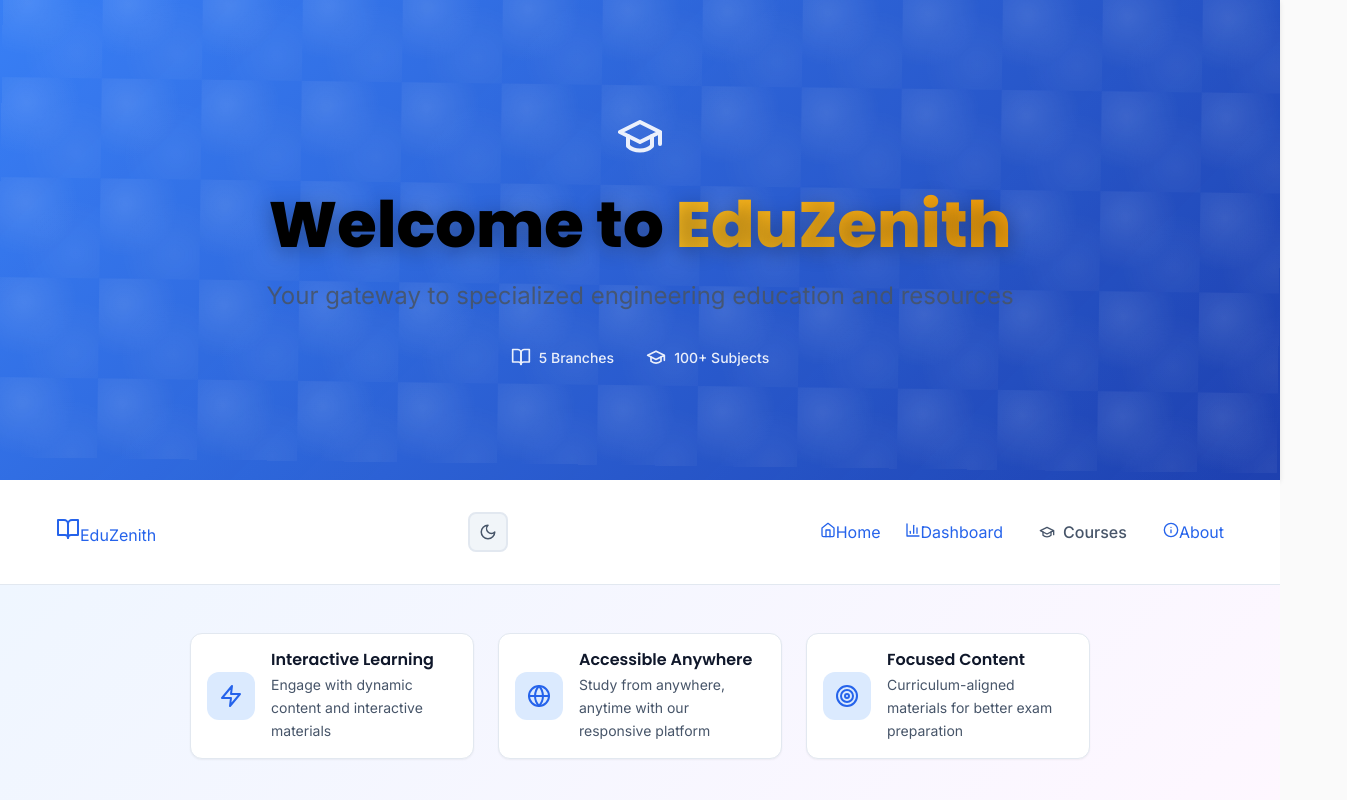
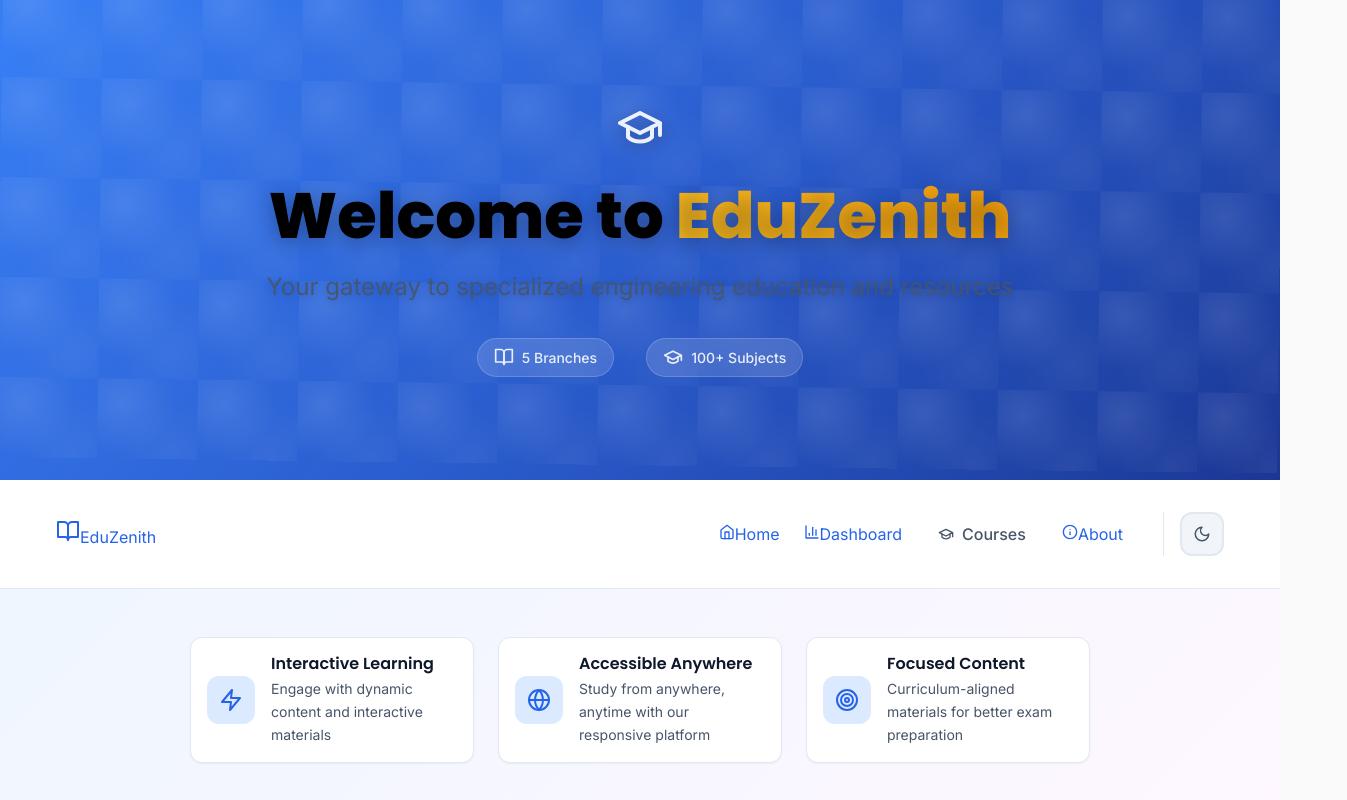
Before and after one commit to Manvitha236/Eduzenith-1, a React (Create React App) app: page / in a window 1280 px wide. Shown: the top 800 px of the page, 1347 px wide, since content can reach past the window. Built offline with nearby package versions, Linux system fonts and the light colour scheme.

Commit message:
Enhanced Dark Mode with Better Colors and Theme Toggle Position

```diff
--- a/src/components/ui/Header.js
+++ b/src/components/ui/Header.js
@@ -81,8 +81,6 @@ const Header = () => {
             </Link>
 
             <div className="nav-actions">
-              <ThemeToggle />
-
               <button
                 className="nav-toggle"
                 onClick={toggleNav}
@@ -129,6 +127,10 @@ const Header = () => {
                 <Info size={16} />
                 About
               </Link>
+
+              <div className="theme-toggle-wrapper">
+                <ThemeToggle />
+              </div>
             </div>
           </div>
         </div>
@@ -142,7 +144,7 @@ const Header = () => {
           align-items: center;
           justify-content: center;
           overflow: hidden;
-          background: var(--gradient-primary);
+          background: var(--gradient-hero);
         }
 
         .hero-background {
@@ -158,7 +160,7 @@ const Header = () => {
         }
 
         [data-theme="dark"] .hero-overlay {
-          background: linear-gradient(135deg, rgba(30, 64, 175, 0.9) 0%, rgba(15, 23, 42, 0.8) 100%);
+          background: linear-gradient(135deg, rgba(59, 130, 246, 0.3) 0%, rgba(124, 58, 237, 0.4) 50%, rgba(168, 85, 247, 0.3) 100%);
         }
 
         .hero-pattern {
@@ -169,6 +171,12 @@ const Header = () => {
             radial-gradient(circle at 75% 75%, rgba(255, 255, 255, 0.05) 0%, transparent 50%);
           background-size: 100px 100px;
           animation: float 20s ease-in-out infinite;
+        }
+
+        [data-theme="dark"] .hero-pattern {
+          background-image:
+            radial-gradient(circle at 25% 25%, rgba(168, 85, 247, 0.2) 0%, transparent 50%),
+            radial-gradient(circle at 75% 75%, rgba(59, 130, 246, 0.15) 0%, transparent 50%);
         }
 
         @keyframes float {
@@ -188,6 +196,7 @@ const Header = () => {
         .hero-icon {
           margin-bottom: var(--space-6);
           opacity: 0.9;
+          filter: drop-shadow(0 4px 8px rgba(0, 0, 0, 0.3));
         }
 
         .hero-title {
@@ -213,12 +222,20 @@ const Header = () => {
           background-clip: text;
         }
 
+        [data-theme="dark"] .hero-brand {
+          background: linear-gradient(45deg, #fcd34d, #fbbf24);
+          -webkit-background-clip: text;
+          -webkit-text-fill-color: transparent;
+          background-clip: text;
+        }
+
         .hero-subtitle {
           font-size: clamp(1.125rem, 2.5vw, 1.5rem);
           margin-bottom: var(--space-8);
           opacity: 0.9;
           font-weight: 400;
           line-height: 1.6;
+          text-shadow: 0 2px 10px rgba(0, 0, 0, 0.2);
         }
 
         .hero-stats {
@@ -235,6 +252,16 @@ const Header = () => {
           font-size: var(--text-sm);
           font-weight: 500;
           opacity: 0.9;
+          padding: var(--space-2) var(--space-4);
+          background: rgba(255, 255, 255, 0.15);
+          border-radius: var(--radius-full);
+          backdrop-filter: blur(10px);
+          border: 1px solid rgba(255, 255, 255, 0.2);
+        }
+
+        [data-theme="dark"] .stat-item {
+          background: rgba(168, 85, 247, 0.2);
+          border: 1px solid rgba(168, 85, 247, 0.3);
         }
 
         .main-nav {
@@ -252,6 +279,16 @@ const Header = () => {
           box-shadow: var(--shadow-lg);
         }
 
+        [data-theme="dark"] .main-nav {
+          background: rgba(17, 17, 19, 0.95);
+          border-bottom: 1px solid var(--dark-border-primary);
+        }
+
+        [data-theme="dark"] .main-nav.scrolled {
+          background: rgba(17, 17, 19, 0.98);
+          box-shadow: var(--dark-shadow-lg);
+        }
+
         .nav-content {
           display: flex;
           align-items: center;
@@ -267,6 +304,10 @@ const Header = () => {
           font-weight: 700;
           color: var(--primary-600);
           text-decoration: none;
+        }
+
+        [data-theme="dark"] .nav-brand {
+          color: var(--dark-primary-600);
         }
 
         .nav-actions {
@@ -315,6 +356,7 @@ const Header = () => {
         }
 
         [data-theme="dark"] .nav-link:hover {
+          color: var(--dark-primary-600);
           background-color: var(--dark-primary-900);
         }
 
@@ -343,6 +385,12 @@ const Header = () => {
           z-index: var(--z-dropdown);
         }
 
+        [data-theme="dark"] .dropdown-menu {
+          background: var(--dark-bg-card);
+          border: 1px solid var(--dark-border-primary);
+          box-shadow: var(--dark-shadow-xl);
+        }
+
         .nav-dropdown:hover .dropdown-menu {
           opacity: 1;
           visibility: visible;
@@ -365,6 +413,11 @@ const Header = () => {
           color: var(--primary-700);
         }
 
+        [data-theme="dark"] .dropdown-item:hover {
+          background-color: var(--dark-bg-hover);
+          color: var(--dark-primary-600);
+        }
+
         .course-icon {
           font-size: var(--text-xl);
         }
@@ -377,6 +430,12 @@ const Header = () => {
         .course-name {
           font-size: var(--text-xs);
           color: var(--text-tertiary);
+        }
+
+        .theme-toggle-wrapper {
+          margin-left: var(--space-4);
+          padding-left: var(--space-4);
+          border-left: 1px solid var(--border-primary);
         }
 
         @media (max-width: 768px) {
@@ -410,6 +469,12 @@ const Header = () => {
             transition: all var(--transition-normal);
           }
 
+          [data-theme="dark"] .nav-menu {
+            background: var(--dark-bg-card);
+            border-top: 1px solid var(--dark-border-primary);
+            box-shadow: var(--dark-shadow-lg);
+          }
+
           .nav-menu.active {
             opacity: 1;
             visibility: visible;
@@ -435,6 +500,16 @@ const Header = () => {
             margin-top: var(--space-2);
           }
 
+          .theme-toggle-wrapper {
+            margin-left: 0;
+            padding-left: 0;
+            border-left: none;
+            padding-top: var(--space-4);
+            border-top: 1px solid var(--border-primary);
+            display: flex;
+            justify-content: center;
+          }
+
           .nav-actions {
             order: 2;
           }
--- a/src/components/ui/ThemeToggle.js
+++ b/src/components/ui/ThemeToggle.js
@@ -21,21 +21,35 @@ const ThemeToggle = ({ className = '' }) => {
           display: flex;
           align-items: center;
           justify-content: center;
-          width: 40px;
-          height: 40px;
+          width: 44px;
+          height: 44px;
           background: var(--theme-toggle-bg);
           border: 2px solid var(--theme-toggle-border);
-          border-radius: var(--radius-lg);
+          border-radius: var(--radius-xl);
           cursor: pointer;
           transition: all var(--transition-normal);
           position: relative;
           overflow: hidden;
         }
 
+        .theme-toggle::before {
+          content: '';
+          position: absolute;
+          inset: 0;
+          background: var(--theme-toggle-gradient);
+          opacity: 0;
+          transition: opacity var(--transition-normal);
+          border-radius: var(--radius-lg);
+        }
+
+        .theme-toggle:hover::before {
+          opacity: 1;
+        }
+
         .theme-toggle:hover {
-          background: var(--theme-toggle-hover-bg);
           border-color: var(--theme-toggle-hover-border);
           transform: scale(1.05);
+          box-shadow: var(--theme-toggle-shadow);
         }
 
         .theme-toggle:active {
@@ -48,31 +62,42 @@ const ThemeToggle = ({ className = '' }) => {
           display: flex;
           align-items: center;
           justify-content: center;
+          position: relative;
+          z-index: 1;
         }
 
         .theme-toggle:hover .toggle-icon {
           color: var(--theme-toggle-hover-icon);
-          transform: rotate(15deg);
+          transform: rotate(15deg) scale(1.1);
         }
 
         /* Light mode styles */
         :global([data-theme="light"]) .theme-toggle {
           --theme-toggle-bg: var(--secondary-100);
           --theme-toggle-border: var(--secondary-200);
-          --theme-toggle-hover-bg: var(--warning-100);
-          --theme-toggle-hover-border: var(--warning-300);
+          --theme-toggle-hover-border: var(--primary-300);
           --theme-toggle-icon: var(--secondary-600);
-          --theme-toggle-hover-icon: var(--warning-600);
+          --theme-toggle-hover-icon: var(--primary-600);
+          --theme-toggle-gradient: linear-gradient(135deg, var(--primary-100), var(--accent-100));
+          --theme-toggle-shadow: 0 4px 12px rgba(37, 99, 235, 0.3);
         }
 
         /* Dark mode styles */
         :global([data-theme="dark"]) .theme-toggle {
-          --theme-toggle-bg: var(--dark-secondary-800);
-          --theme-toggle-border: var(--dark-secondary-700);
-          --theme-toggle-hover-bg: var(--dark-warning-900);
-          --theme-toggle-hover-border: var(--dark-warning-700);
-          --theme-toggle-icon: var(--dark-secondary-300);
+          --theme-toggle-bg: var(--dark-bg-tertiary);
+          --theme-toggle-border: var(--dark-border-secondary);
+          --theme-toggle-hover-border: var(--dark-warning-500);
+          --theme-toggle-icon: var(--dark-text-secondary);
           --theme-toggle-hover-icon: var(--dark-warning-400);
+          --theme-toggle-gradient: linear-gradient(135deg, var(--dark-warning-900), var(--dark-warning-800));
+          --theme-toggle-shadow: 0 4px 12px rgba(251, 191, 36, 0.4);
+        }
+
+        @media (max-width: 768px) {
+          .theme-toggle {
+            width: 48px;
+            height: 48px;
+          }
         }
       `}</style>
     </button>
--- a/src/styles/globals.css
+++ b/src/styles/globals.css
@@ -86,54 +86,62 @@
   --neutral-800: #262626;
   --neutral-900: #171717;
 
-  /* Dark Mode Colors */
-  --dark-primary-50: #1e3a8a;
-  --dark-primary-100: #1e40af;
-  --dark-primary-200: #1d4ed8;
-  --dark-primary-300: #2563eb;
-  --dark-primary-400: #3b82f6;
-  --dark-primary-500: #60a5fa;
-  --dark-primary-600: #93c5fd;
-  --dark-primary-700: #bfdbfe;
-  --dark-primary-800: #dbeafe;
-  --dark-primary-900: #eff6ff;
+  /* Enhanced Dark Mode Colors - More Attractive */
+  --dark-bg-primary: #0a0a0b;
+  --dark-bg-secondary: #111113;
+  --dark-bg-tertiary: #1a1a1d;
+  --dark-bg-card: #1e1e21;
+  --dark-bg-hover: #252529;
 
-  --dark-secondary-50: #0f172a;
-  --dark-secondary-100: #1e293b;
-  --dark-secondary-200: #334155;
-  --dark-secondary-300: #475569;
-  --dark-secondary-400: #64748b;
-  --dark-secondary-500: #94a3b8;
-  --dark-secondary-600: #cbd5e1;
-  --dark-secondary-700: #e2e8f0;
-  --dark-secondary-800: #f1f5f9;
-  --dark-secondary-900: #f8fafc;
+  --dark-text-primary: #f8fafc;
+  --dark-text-secondary: #cbd5e1;
+  --dark-text-tertiary: #94a3b8;
+  --dark-text-muted: #64748b;
 
-  --dark-accent-50: #701a75;
-  --dark-accent-100: #86198f;
-  --dark-accent-200: #a21caf;
-  --dark-accent-300: #c026d3;
-  --dark-accent-400: #d946ef;
-  --dark-accent-500: #e879f9;
-  --dark-accent-600: #f0abfc;
-  --dark-accent-700: #f8d4fe;
-  --dark-accent-800: #fce7ff;
-  --dark-accent-900: #fef7ff;
+  --dark-border-primary: #2d2d32;
+  --dark-border-secondary: #3a3a42;
+  --dark-border-accent: #4c4c57;
 
-  --dark-success-50: #14532d;
-  --dark-success-100: #166534;
-  --dark-success-200: #15803d;
-  --dark-success-300: #16a34a;
-  --dark-success-400: #22c55e;
-  --dark-success-500: #4ade80;
-  --dark-success-600: #86efac;
-  --dark-success-700: #bbf7d0;
-  --dark-success-800: #dcfce7;
-  --dark-success-900: #f0fdf4;
+  /* Dark mode primary colors - Vibrant blues */
+  --dark-primary-50: #0f172a;
+  --dark-primary-100: #1e293b;
+  --dark-primary-200: #334155;
+  --dark-primary-300: #475569;
+  --dark-primary-400: #64748b;
+  --dark-primary-500: #3b82f6;
+  --dark-primary-600: #60a5fa;
+  --dark-primary-700: #93c5fd;
+  --dark-primary-800: #bfdbfe;
+  --dark-primary-900: #dbeafe;
 
-  --dark-warning-50: #78350f;
-  --dark-warning-100: #92400e;
-  --dark-warning-200: #b45309;
+  /* Dark mode accent colors - Purple/Pink */
+  --dark-accent-50: #1a0b1e;
+  --dark-accent-100: #2d1b3d;
+  --dark-accent-200: #4c2a5c;
+  --dark-accent-300: #7c3aed;
+  --dark-accent-400: #8b5cf6;
+  --dark-accent-500: #a78bfa;
+  --dark-accent-600: #c4b5fd;
+  --dark-accent-700: #ddd6fe;
+  --dark-accent-800: #ede9fe;
+  --dark-accent-900: #f5f3ff;
+
+  /* Dark mode success colors - Emerald */
+  --dark-success-50: #064e3b;
+  --dark-success-100: #065f46;
+  --dark-success-200: #047857;
+  --dark-success-300: #059669;
+  --dark-success-400: #10b981;
+  --dark-success-500: #34d399;
+  --dark-success-600: #6ee7b7;
+  --dark-success-700: #9deccc;
+  --dark-success-800: #c6f6d5;
+  --dark-success-900: #d1fae5;
+
+  /* Dark mode warning colors - Amber */
+  --dark-warning-50: #451a03;
+  --dark-warning-100: #78350f;
+  --dark-warning-200: #92400e;
   --dark-warning-300: #d97706;
   --dark-warning-400: #f59e0b;
   --dark-warning-500: #fbbf24;
@@ -141,28 +149,6 @@
   --dark-warning-700: #fde68a;
   --dark-warning-800: #fef3c7;
   --dark-warning-900: #fffbeb;
-
-  --dark-error-50: #7f1d1d;
-  --dark-error-100: #991b1b;
-  --dark-error-200: #b91c1c;
-  --dark-error-300: #dc2626;
-  --dark-error-400: #ef4444;
-  --dark-error-500: #f87171;
-  --dark-error-600: #fca5a5;
-  --dark-error-700: #fecaca;
-  --dark-error-800: #fee2e2;
-  --dark-error-900: #fef2f2;
-
-  --dark-neutral-50: #171717;
-  --dark-neutral-100: #262626;
-  --dark-neutral-200: #404040;
-  --dark-neutral-300: #525252;
-  --dark-neutral-400: #737373;
-  --dark-neutral-500: #a3a3a3;
-  --dark-neutral-600: #d4d4d4;
-  --dark-neutral-700: #e5e5e5;
-  --dark-neutral-800: #f5f5f5;
-  --dark-neutral-900: #fafafa;
 
   /* Spacing System (8px base) */
   --space-1: 0.25rem;   /* 4px */
@@ -195,12 +181,12 @@
   --shadow-xl: 0 20px 25px -5px rgb(0 0 0 / 0.1), 0 8px 10px -6px rgb(0 0 0 / 0.1);
   --shadow-2xl: 0 25px 50px -12px rgb(0 0 0 / 0.25);
 
-  /* Dark mode shadows */
-  --dark-shadow-sm: 0 1px 2px 0 rgb(0 0 0 / 0.3);
-  --dark-shadow-md: 0 4px 6px -1px rgb(0 0 0 / 0.4), 0 2px 4px -2px rgb(0 0 0 / 0.4);
-  --dark-shadow-lg: 0 10px 15px -3px rgb(0 0 0 / 0.5), 0 4px 6px -4px rgb(0 0 0 / 0.5);
-  --dark-shadow-xl: 0 20px 25px -5px rgb(0 0 0 / 0.6), 0 8px 10px -6px rgb(0 0 0 / 0.6);
-  --dark-shadow-2xl: 0 25px 50px -12px rgb(0 0 0 / 0.8);
+  /* Enhanced dark mode shadows */
+  --dark-shadow-sm: 0 1px 3px 0 rgb(0 0 0 / 0.4), 0 1px 2px 0 rgb(0 0 0 / 0.3);
+  --dark-shadow-md: 0 4px 6px -1px rgb(0 0 0 / 0.5), 0 2px 4px -2px rgb(0 0 0 / 0.4);
+  --dark-shadow-lg: 0 10px 15px -3px rgb(0 0 0 / 0.6), 0 4px 6px -4px rgb(0 0 0 / 0.5);
+  --dark-shadow-xl: 0 20px 25px -5px rgb(0 0 0 / 0.7), 0 8px 10px -6px rgb(0 0 0 / 0.6);
+  --dark-shadow-2xl: 0 25px 50px -12px rgb(0 0 0 / 0.9);
 
   /* Typography */
   --font-family-primary: 'Inter', -apple-system, BlinkMacSystemFont, 'Segoe UI', Roboto, sans-serif;
@@ -262,33 +248,35 @@
 
   --gradient-primary: linear-gradient(135deg, var(--primary-600) 0%, var(--primary-800) 100%);
   --gradient-secondary: linear-gradient(135deg, var(--secondary-50) 0%, var(--accent-50) 100%);
+  --gradient-hero: linear-gradient(135deg, var(--primary-600) 0%, var(--primary-800) 50%, var(--secondary-900) 100%);
 }
 
-/* Dark Mode Theme Variables */
+/* Enhanced Dark Mode Theme Variables */
 [data-theme="dark"] {
-  --bg-primary: var(--dark-neutral-50);
-  --bg-secondary: var(--dark-neutral-100);
-  --bg-tertiary: var(--dark-neutral-200);
-  --bg-card: var(--dark-neutral-100);
-  --bg-hover: var(--dark-neutral-200);
+  --bg-primary: var(--dark-bg-primary);
+  --bg-secondary: var(--dark-bg-secondary);
+  --bg-tertiary: var(--dark-bg-tertiary);
+  --bg-card: var(--dark-bg-card);
+  --bg-hover: var(--dark-bg-hover);
 
-  --text-primary: var(--dark-secondary-900);
-  --text-secondary: var(--dark-secondary-600);
-  --text-tertiary: var(--dark-secondary-500);
-  --text-inverse: var(--dark-neutral-50);
+  --text-primary: var(--dark-text-primary);
+  --text-secondary: var(--dark-text-secondary);
+  --text-tertiary: var(--dark-text-tertiary);
+  --text-inverse: var(--dark-bg-primary);
 
-  --border-primary: var(--dark-neutral-300);
-  --border-secondary: var(--dark-neutral-400);
+  --border-primary: var(--dark-border-primary);
+  --border-secondary: var(--dark-border-secondary);
   --border-hover: var(--dark-primary-500);
 
   --shadow-color: var(--dark-shadow-sm);
   --shadow-hover: var(--dark-shadow-lg);
   --shadow-focus: var(--dark-shadow-xl);
 
-  --gradient-primary: linear-gradient(135deg, var(--dark-primary-600) 0%, var(--dark-primary-800) 100%);
-  --gradient-secondary: linear-gradient(135deg, var(--dark-neutral-200) 0%, var(--dark-accent-200) 100%);
+  --gradient-primary: linear-gradient(135deg, var(--dark-primary-500) 0%, var(--dark-primary-600) 50%, var(--dark-accent-400) 100%);
+  --gradient-secondary: linear-gradient(135deg, var(--dark-bg-tertiary) 0%, var(--dark-accent-50) 100%);
+  --gradient-hero: linear-gradient(135deg, var(--dark-primary-500) 0%, var(--dark-primary-600) 30%, var(--dark-accent-300) 70%, var(--dark-accent-400) 100%);
 
-  /* Override light mode colors for dark mode */
+  /* Override all color variables for dark mode */
   --primary-50: var(--dark-primary-50);
   --primary-100: var(--dark-primary-100);
   --primary-200: var(--dark-primary-200);
@@ -300,16 +288,16 @@
   --primary-800: var(--dark-primary-800);
   --primary-900: var(--dark-primary-900);
 
-  --secondary-50: var(--dark-secondary-50);
-  --secondary-100: var(--dark-secondary-100);
-  --secondary-200: var(--dark-secondary-200);
-  --secondary-300: var(--dark-secondary-300);
-  --secondary-400: var(--dark-secondary-400);
-  --secondary-500: var(--dark-secondary-500);
-  --secondary-600: var(--dark-secondary-600);
-  --secondary-700: var(--dark-secondary-700);
-  --secondary-800: var(--dark-secondary-800);
-  --secondary-900: var(--dark-secondary-900);
+  --secondary-50: var(--dark-bg-primary);
+  --secondary-100: var(--dark-bg-secondary);
+  --secondary-200: var(--dark-bg-tertiary);
+  --secondary-300: var(--dark-border-primary);
+  --secondary-400: var(--dark-border-secondary);
+  --secondary-500: var(--dark-text-muted);
+  --secondary-600: var(--dark-text-tertiary);
+  --secondary-700: var(--dark-text-secondary);
+  --secondary-800: var(--dark-text-primary);
+  --secondary-900: var(--dark-text-primary);
 
   --accent-50: var(--dark-accent-50);
   --accent-100: var(--dark-accent-100);
@@ -344,27 +332,16 @@
   --warning-800: var(--dark-warning-800);
   --warning-900: var(--dark-warning-900);
 
-  --error-50: var(--dark-error-50);
-  --error-100: var(--dark-error-100);
-  --error-200: var(--dark-error-200);
-  --error-300: var(--dark-error-300);
-  --error-400: var(--dark-error-400);
-  --error-500: var(--dark-error-500);
-  --error-600: var(--dark-error-600);
-  --error-700: var(--dark-error-700);
-  --error-800: var(--dark-error-800);
-  --error-900: var(--dark-error-900);
-
-  --neutral-50: var(--dark-neutral-50);
-  --neutral-100: var(--dark-neutral-100);
-  --neutral-200: var(--dark-neutral-200);
-  --neutral-300: var(--dark-neutral-300);
-  --neutral-400: var(--dark-neutral-400);
-  --neutral-500: var(--dark-neutral-500);
-  --neutral-600: var(--dark-neutral-600);
-  --neutral-700: var(--dark-neutral-700);
-  --neutral-800: var(--dark-neutral-800);
-  --neutral-900: var(--dark-neutral-900);
+  --neutral-50: var(--dark-bg-primary);
+  --neutral-100: var(--dark-bg-secondary);
+  --neutral-200: var(--dark-bg-tertiary);
+  --neutral-300: var(--dark-border-primary);
+  --neutral-400: var(--dark-border-secondary);
+  --neutral-500: var(--dark-text-muted);
+  --neutral-600: var(--dark-text-tertiary);
+  --neutral-700: var(--dark-text-secondary);
+  --neutral-800: var(--dark-text-primary);
+  --neutral-900: var(--dark-text-primary);
 
   --shadow-sm: var(--dark-shadow-sm);
   --shadow-md: var(--dark-shadow-md);
@@ -634,34 +611,6 @@ a:hover {
   }
 }
 
-/* Responsive Design */
-@media (max-width: 768px) {
-  :root {
-    --text-4xl: 2rem;
-    --text-3xl: 1.5rem;
-    --text-2xl: 1.25rem;
-  }
-
-  .container {
-    padding: 0 var(--space-4);
-  }
-
-  h1 { font-size: var(--text-3xl); }
-  h2 { font-size: var(--text-2xl); }
-  h3 { font-size: var(--text-xl); }
-}
-
-@media (max-width: 480px) {
-  .btn {
-    width: 100%;
-    justify-content: center;
-  }
-
-  .card-body {
-    padding: var(--space-4);
-  }
-}
-
 /* Loading States */
 .loading {
   position: relative;
@@ -740,6 +689,34 @@ html {
   }
 }
 
+/* Responsive Design */
+@media (max-width: 768px) {
+  :root {
+    --text-4xl: 2rem;
+    --text-3xl: 1.5rem;
+    --text-2xl: 1.25rem;
+  }
+
+  .container {
+    padding: 0 var(--space-4);
+  }
+
+  h1 { font-size: var(--text-3xl); }
+  h2 { font-size: var(--text-2xl); }
+  h3 { font-size: var(--text-xl); }
+}
+
+@media (max-width: 480px) {
+  .btn {
+    width: 100%;
+    justify-content: center;
+  }
+
+  .card-body {
+    padding: var(--space-4);
+  }
+}
+
 /* Theme transition for smooth switching */
 * {
   transition: background-color var(--transition-normal),
```
